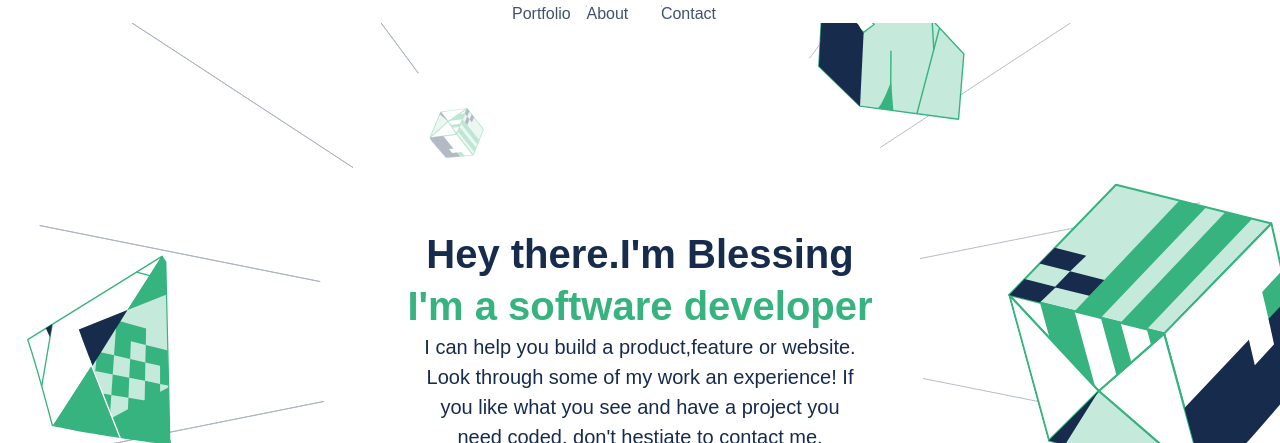
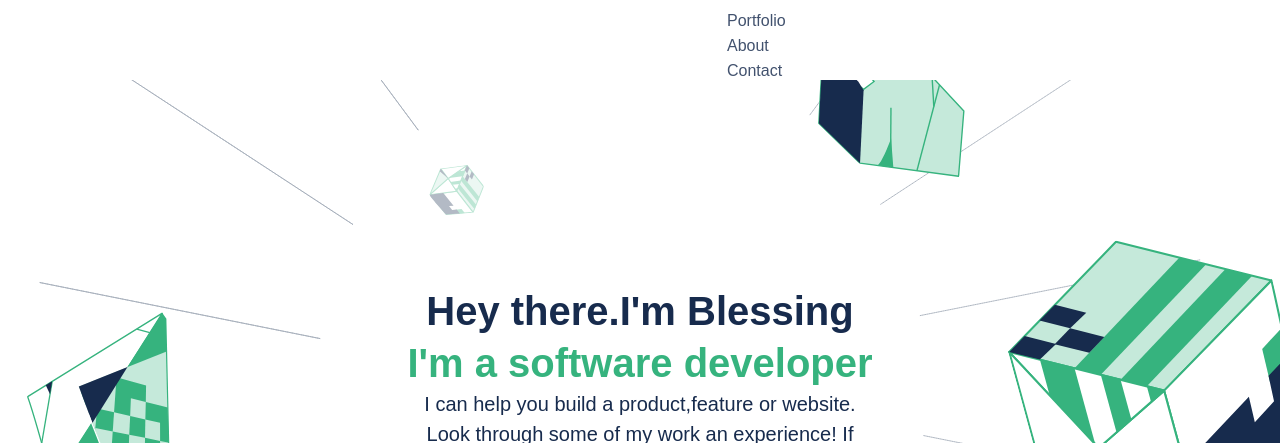
Before and after one commit to ibukun53/personal-portfolio, a website: page index.html in a window 1280 px wide. Shown: the top 443 px of the page. Drawn offline with Linux system fonts and the light colour scheme.

Commit message:
fixing styling

```diff
--- a/index.css
+++ b/index.css
@@ -18,22 +18,29 @@
   text-decoration: none;
 }
 
-.link {
+.menuBtn {
   position: relative;
-  height: 2px;
-  width: 20px;
+  height: 5%;
+  width: 5%;
   background-color: black;
-  margin-bottom: 4px;
+  margin: auto;
   border-radius: 1px;
   cursor: pointer;
+  left: 35%;
 }
 
 .links {
-  display: none;
-}
-
-.button {
-  cursor: pointer;
+  display: block;
+  width: 15%;
+  height: 10%;
+  position: fixed;
+  top: 2%;
+  right: -200px;
+  transition: 0.5s;
+  color: #080808;
+  background: #fff;
+  padding: 7px 5px 7px 15px;
+  margin: 45px 20px;
 }
 
 main {
@@ -580,18 +587,15 @@ a:hover {
     margin-top: 5px;
   }
 
-  .link {
-    display: inline-block;
-    width: 70px;
-    cursor: pointer;
-    margin: auto;
+  .menuBtn {
+    display: none;
   }
 
   .links {
     display: inline-block;
     position: relative;
     height: 2px;
-    width: 120px;
+    width: 220px;
     background-color: white;
     margin: auto;
     border-radius: 1px;
```
